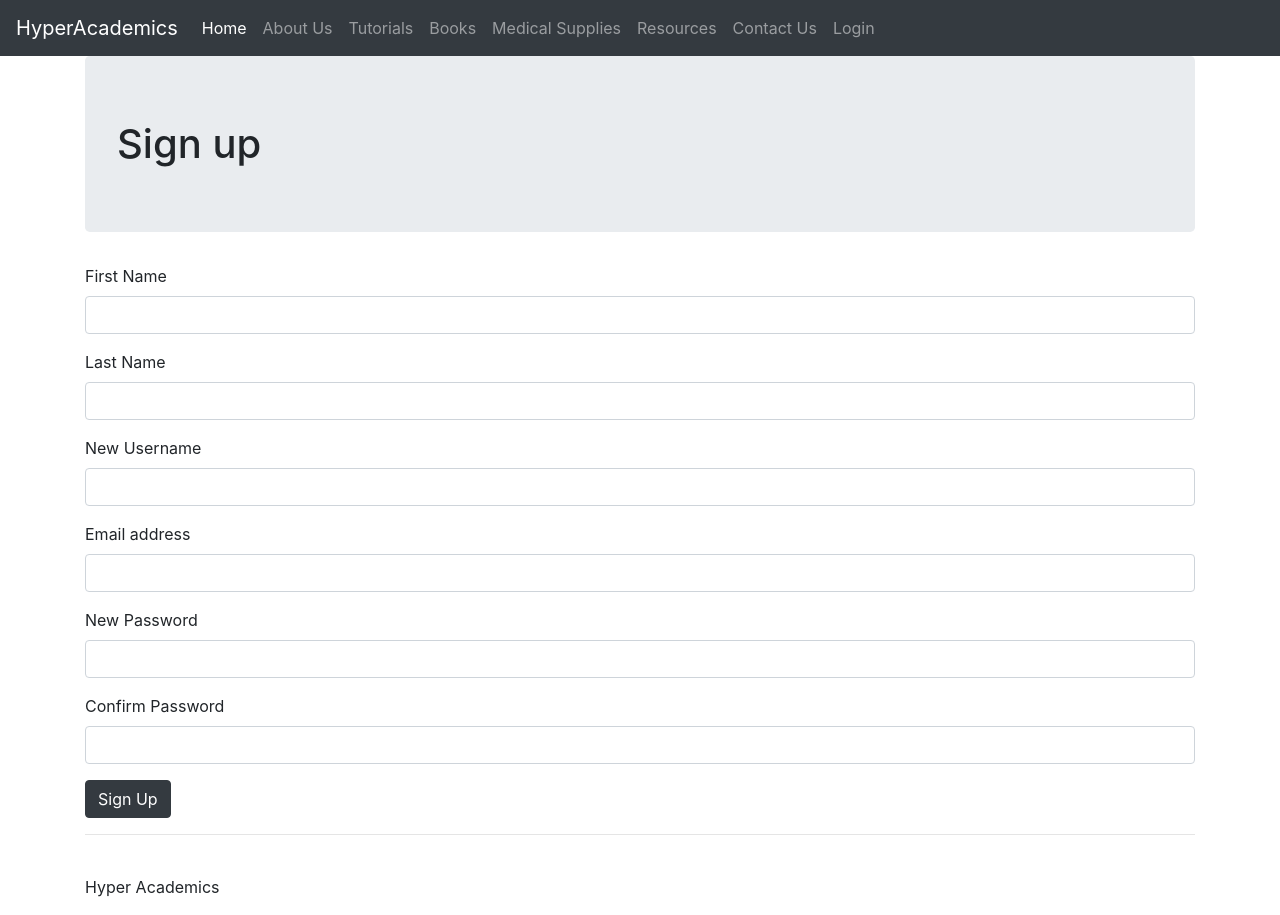
After one commit to davdbryson456/site, a Flask app: page /signup/ in a window 1280 px wide. The commit adds this page. Run offline with Flask 2, Linux system fonts and the light colour scheme; some libraries are stand-ins or nearby versions.

Commit message:
Sign up started

```diff
--- a/app/__init__.py
+++ b/app/__init__.py
@@ -4,8 +4,8 @@ from flask_sqlalchemy import SQLAlchemy
 from flask_mail import Mail
 
 app = Flask(__name__)
-app.config['SECRET_KEY'] = "8008less"
-app.config['SQLALCHEMY_DATABASE_URI'] = "postgresql://admin:qwertyuiop@localhost/site_data"
+app.config['SECRET_KEY'] = "su93rs3cr3tk3y"
+app.config['SQLALCHEMY_DATABASE_URI'] = "postgresql://postgres:davdbryson456@localhost/site_data"
 app.config['SQLALCHEMY_TRACK_MODIFICATIONS'] = True  # added just to suppress a warning
 
 db = SQLAlchemy(app)
--- a/app/forms.py
+++ b/app/forms.py
@@ -1,6 +1,16 @@
 from flask_wtf import Form
-from wtforms.fields import StringField, TextAreaField
-from wtforms.validators import DataRequired, Email
+from wtforms.fields import StringField, TextAreaField, PasswordField
+from wtforms.validators import DataRequired, Email, EqualTo, InputRequired
+
+class Signup (Form):
+
+    firstname = StringField('First name', validators=[DataRequired()])
+    lastname = StringField('Last name', validators=[DataRequired()])
+    username = StringField('Username', validators=[DataRequired()])
+    password = PasswordField('Password', validators=[DataRequired(), EqualTo('confirm', message='Passwords must match')])
+    confirm = PasswordField('Repeat Password')
+    email = StringField('E-mail', validators=[DataRequired(), Email()])
+
 
 class contactform (Form):
 
@@ -8,3 +18,9 @@ class contactform (Form):
     name = StringField('Name', validators=[DataRequired()])
     email = StringField('E-mail', validators=[DataRequired(), Email()])
     message = TextAreaField('Message', validators=[DataRequired()])
+
+
+class Login (Form):
+
+    username = StringField('Username', validators=[DataRequired()])
+    password = PasswordField('Password', validators=[DataRequired()])
--- a/app/models.py
+++ b/app/models.py
@@ -16,13 +16,17 @@ class Users(db.Model):
 
     password = db.Column(db.String(255))
 
-    def __init__(self, first_name, last_name, username, password):
+    email = db.Column(db.String(255))
+
+    def __init__(self, first_name, last_name, username, password, email):
 
         self.first_name = first_name
 
         self.last_name = last_name
 
         self.username = username
+
+        self.email = email
 
         self.password = generate_password_hash(password, method='pbkdf2:sha256')
 
--- a/app/templates/contactus.html
+++ b/app/templates/contactus.html
@@ -31,7 +31,7 @@
 
         {{ contact.csrf_token }}
 
-        <button type="submit" class="btn btn-primary">Submit</button>
+        <button type="submit" class="btn btn-dark">Submit</button>
       </fieldset>
 
     </form>
--- /dev/null
+++ b/app/templates/signup.html
@@ -0,0 +1,48 @@
+{% extends "base.html" %}
+
+{% block main %}
+
+<h1 class="jumbotron">Sign up</h1>
+
+
+<form action= "{{ url_for('signup') }}" method="post" >
+  <fieldset>
+
+      <div class="form-group">
+        <label for="exampleInputPassword1">First Name</label>
+        {{ signupForm.firstname(class="form-control") }}
+      </div>
+
+      <div class="form-group">
+        <label for="exampleInputPassword1">Last Name</label>
+        {{ signupForm.lastname(class="form-control")}}
+      </div>
+
+      <div class="form-group">
+        <label for="exampleInputPassword1">New Username</label>
+        {{ signupForm.username(class="form-control") }}
+      </div>
+
+    <div class="form-group">
+      <label for="exampleInputEmail1">Email address</label>
+       {{ signupForm.email(class="form-control")}}
+    </div>
+
+    <div class="form-group">
+      <label for="exampleInputPassword1">New Password</label>
+       {{ signupForm.password(class="form-control") }}
+    </div>
+
+    <div class="form-group">
+      <label for="exampleInputPassword1">Confirm Password</label>
+       {{ signupForm.confirm(class="form-control") }}
+    </div>
+
+    {{signupForm.csrf_token }}
+
+    <button type="submit" class="btn btn-dark">Sign Up</button>
+  </fieldset>
+</form>
+
+
+{% endblock %}
--- a/app/views.py
+++ b/app/views.py
@@ -1,8 +1,9 @@
-from app import app
-from flask import render_template, url_for, flash, redirect
+from app import app, db
+from flask import render_template, url_for, flash, redirect, request
 from app import mail
 from flask_mail import Message
-from app.forms import contactform
+from app.forms import Signup, contactform, Login
+from .models import Users
 
 @app.route('/')
 def home():
@@ -29,6 +30,23 @@ def books():
     return render_template('books.html')
 
 
+
+@app.route('/signup/', methods=["GET", "POST"])
+def signup():
+
+    signupForm = Signup()
+
+    if request.method == 'POST' and signupForm.validate_on_submit():
+
+        user = Users(signupForm.firstname.data, signupForm.lastname.data, signupForm.username.data, signupForm.password.data, signupForm.email.data)
+        db.session.add(user)
+        db.session.commit()
+
+        flash('Successfully Registered','success')
+    return render_template('signup.html', signupForm = signupForm)
+
+
+
 @app.route('/medicalsupplies/')
 def medicalsupplies():
 
@@ -46,7 +64,7 @@ def contactus():
 
     contact = contactform()
 
-    if contact.validate_on_submit():
+    if request.method == 'POST' and contact.validate_on_submit():
 
         with mail.connect() as conn:
 
@@ -76,7 +94,8 @@ def contactus():
 @app.route('/login/', methods=["GET", "POST"])
 def login():
 
-    return render_template('login.html')
+    login = Login()
+    return render_template('login.html',login =login)
 
 
 
```
Also changed, not shown: app/templates/login.html (+9 -3 lines).
